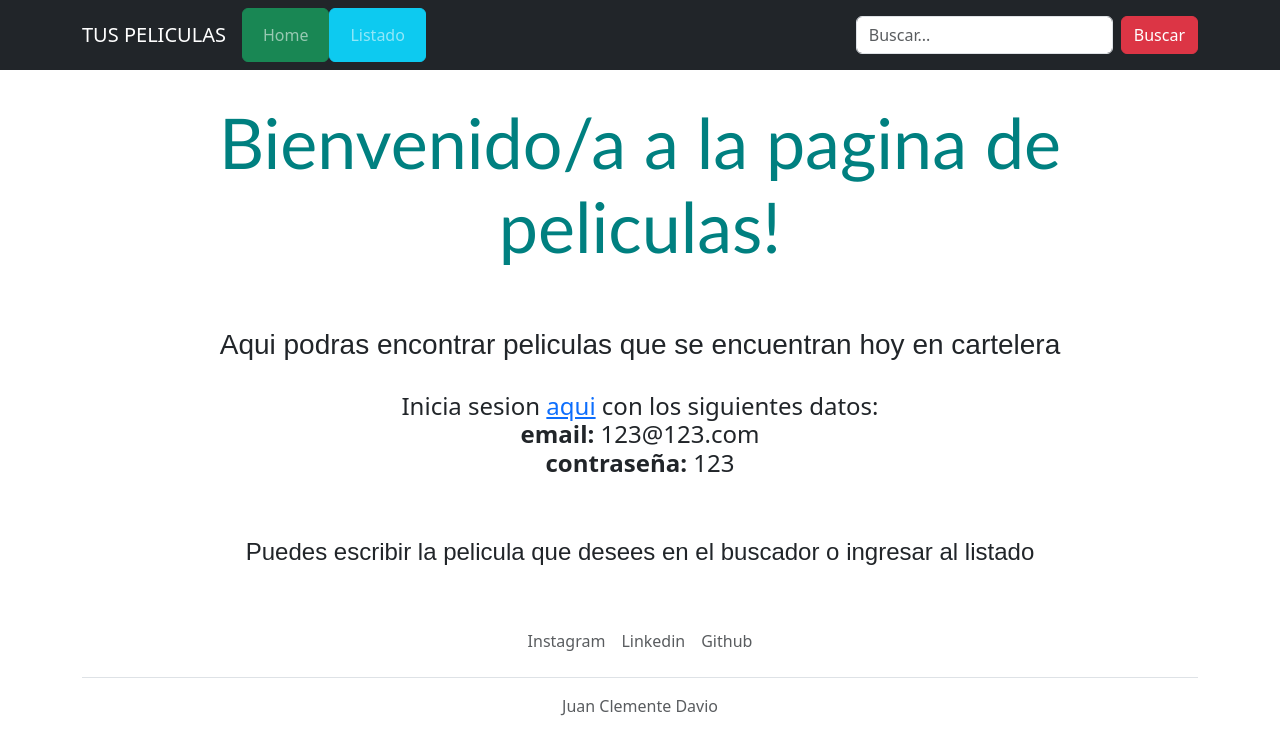
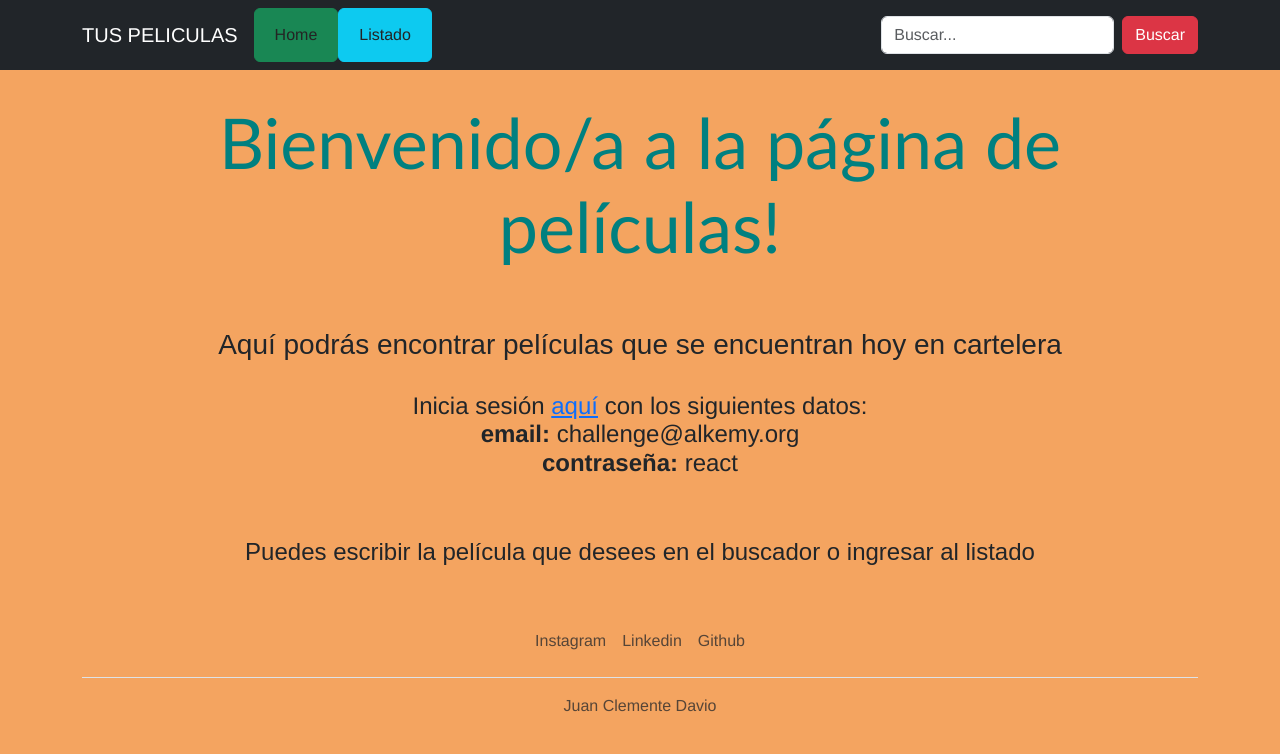
Before and after one commit to skatuperichu/movies-page-alchemy-challenge, a React (Create React App) app: page / in a window 1280 px wide. Shown: the top 754 px of the page. Built offline with nearby package versions, Linux system fonts and the light colour scheme.

Commit message:
Favourite button

```diff
--- a/src/App.js
+++ b/src/App.js
@@ -12,9 +12,13 @@ import Home from "./components/Home";
 //Styles
 import "bootstrap/dist/css/bootstrap.min.css";
 import "./styles/body.css";
+import "./styles/app.css";
 import Buscador from "./components/Buscador";
 
 function App() {
+  const addOrRemoveFromFavs = () => {
+    console.log("jooooya");
+  };
   return (
     <>
       <div>
@@ -22,10 +26,13 @@ function App() {
         <div className="body-container">
           <Routes>
             <Route path="/" element={<Home />}></Route>
+            <Route path="/login" element={<Login />} />
+            <Route
+              path="/listado"
+              element={<Listado addOrRemoveFromFavs={addOrRemoveFromFavs} />}
+            />
+            <Route path="/detalle" element={<Detalle />} />
             <Route path="/buscador" element={<Buscador />} />
-            <Route path="/login" element={<Login />} />
-            <Route path="/listado" element={<Listado />} />
-            <Route path="/detalle" element={<Detalle />} />
             <Route path="/resultados" element={<Resultados />} />
           </Routes>
         </div>
--- a/src/components/Buscador.js
+++ b/src/components/Buscador.js
@@ -1,5 +1,5 @@
 import swal from "@sweetalert/with-react";
-import { useNavigate, Link } from "react-router-dom";
+import { useNavigate } from "react-router-dom";
 
 function Buscador() {
   let token = sessionStorage.getItem("token") || null;
@@ -20,12 +20,15 @@ function Buscador() {
     if (keyword.length === 0 && token) {
       swal(<h5>Tienes que escribir una palabra clave</h5>);
       return;
+    } else {
+      e.currentTarget.keyword.value = "";
+      navigate(`/resultados?palabra-clave=${keyword}`); // le asigno al URL con ? un Query String llamado palabra-clave que es = a la variable keyword creada en linea 10. Luego el resultado toma este valor.
     }
   }; /*esto me retorna el input completo. currenTarget es el formulario
   como tal, y como estoy en un formulario yo puedo acceder a sus inputs a traves de su atributo "name"
    que es "keyword", esto lo escribi en <input>. value captura lo que se escriba.
    trim() es un metodo que remueve los espacios que hay antes o despues de un string. Esto me sirve para que
-   cobre el swal no considere strings a espacios en blanco*/
+   el swal no considere strings a espacios en blanco*/
   return (
     <form className="d-flex align-items-center" onSubmit={submitHandler}>
       <label className="form-label mb-0 mx-2 ">
--- a/src/components/Detalle.js
+++ b/src/components/Detalle.js
@@ -81,7 +81,7 @@ function Detalle() {
                 <li>
                   <p>
                     <i>
-                      Para más información ingresa
+                      Para más información ingresa {`${" "}`}
                       <Link to={`${movie.homepage}`}>aquí</Link>
                     </i>
                   </p>
--- a/src/components/Header.js
+++ b/src/components/Header.js
@@ -28,14 +28,22 @@ function Header() {
             <ul className="navbar-nav">
               <li className="nav-item">
                 <button type="button" className="btn btn-success">
-                  <Link className="nav-link" to="/">
+                  <Link
+                    className="nav-link"
+                    to="/"
+                    style={{ color: "#242424" }}
+                  >
                     Home
                   </Link>
                 </button>
               </li>
               <li className="nav-item">
                 <button type="button" className="btn btn-info">
-                  <Link className="nav-link" to="/listado">
+                  <Link
+                    className="nav-link"
+                    to="/listado"
+                    style={{ color: "#242424" }}
+                  >
                     Listado
                   </Link>
                 </button>
--- a/src/components/Home.js
+++ b/src/components/Home.js
@@ -5,22 +5,22 @@ function Home() {
     <>
       <section className="container">
         <div>
-          <h2 className="home-text1">Bienvenido/a a la pagina de peliculas!</h2>
+          <h2 className="home-text1">Bienvenido/a a la página de películas!</h2>
         </div>
         <div>
           <h3 className="home-text2">
-            Aqui podras encontrar peliculas que se encuentran hoy en cartelera
+            Aquí podrás encontrar películas que se encuentran hoy en cartelera
           </h3>
           <h4 className="home-text3">
-            Inicia sesion <Link to="/login">aqui</Link> con los siguientes
+            Inicia sesión <Link to="/login">aquí</Link> con los siguientes
             datos:
             <h4>
-              <b>email:</b> 123@123.com <br />
-              <b>contraseña:</b> 123
+              <b>email:</b> challenge@alkemy.org <br />
+              <b>contraseña:</b> react
             </h4>
           </h4>
           <h4 className="home-text2">
-            Puedes escribir la pelicula que desees en el buscador o ingresar al
+            Puedes escribir la película que desees en el buscador o ingresar al
             listado
           </h4>
         </div>
--- a/src/components/Listado.js
+++ b/src/components/Listado.js
@@ -3,9 +3,9 @@ import { useEffect, useState } from "react";
 import axios from "axios";
 import swal from "@sweetalert/with-react";
 
-function Listado() {
+function Listado(props) {
   let token = sessionStorage.getItem("token"); // el token puede ser un string o null.
-
+  console.log(props);
   //LLAMADA A LA API:
 
   const [moviesList, setMoviesList] = useState([]);
@@ -17,6 +17,7 @@ function Listado() {
       .get(endPoint)
       .then((response) => {
         const dataDeLaApi = response.data;
+        console.log(dataDeLaApi);
         setMoviesList(dataDeLaApi.results);
       })
       .catch((error) => {
@@ -40,16 +41,22 @@ function Listado() {
       <div className="row">
         {moviesList.map((oneMovie, indice) => {
           return (
-            <div className="col-md-3" key={indice}>
+            <div className="col-md-4" key={indice}>
               <div className="card my-4">
                 <img
                   src={`https://image.tmdb.org/t/p/w500/${oneMovie.poster_path}`}
                   className="card-img-top"
                   alt="..."
                 />
+                <button
+                  className="favourite-btn"
+                  onClick={props.addOrRemoveFromFavs}
+                >
+                  🖤
+                </button>
                 <div className="card-body">
                   <h5 className="card-title">{oneMovie.title}</h5>
-                  <p>Popularidad: {oneMovie.popularity}</p>
+                  <p>Estreno: {oneMovie.release_date}</p>
                   <p className="card-text">
                     {oneMovie.overview.substring(0, 200)}...
                   </p>
--- a/src/components/Login.js
+++ b/src/components/Login.js
@@ -1,6 +1,6 @@
 import axios from "axios"; // axios me permite hacer peticiones http para recibir apis
 import swal from "@sweetalert/with-react";
-import { useNavigate, Navigate } from "react-router-dom";
+import { useNavigate } from "react-router-dom";
 
 function Login() {
   const navigate = useNavigate(); //como es un Hook lo guardo en una variable
--- a/src/components/Resultados.js
+++ b/src/components/Resultados.js
@@ -1,5 +1,68 @@
+import { useEffect, useState } from "react";
+import { Link } from "react-router-dom";
+import axios from "axios";
+import swal from "sweetalert";
+
 function Resultados() {
-  return <h2>Seccion de resultados</h2>;
+  let query = new URLSearchParams(window.location.search);
+  let keyword = query.get("palabra-clave");
+  // https://api.themoviedb.org/3/search/movie?api_key=291df7c7a5b8101ef8c6e54198884ab3&language=en-US&page=1&include_adult=false
+
+  const [moviesResults, setMoviesResults] = useState([]);
+
+  useEffect(() => {
+    const endPoint = `https://api.themoviedb.org/3/search/movie?api_key=291df7c7a5b8101ef8c6e54198884ab3&language=es-ES&query=${keyword}`;
+    axios
+      .get(endPoint)
+      .then((response) => {
+        const moviesArray = response.data.results;
+        setMoviesResults(moviesArray);
+        if (moviesArray.length === 0) {
+          swal(
+            <div>
+              <h3>Ups! Tu busqueda no ha tenido resultados</h3>
+              <h4>Por favor intenta con otra palabra</h4>
+            </div>
+          );
+        }
+      })
+      .catch((error) => {
+        console.log(error);
+      });
+  }, [keyword]);
+
+  return (
+    <>
+      <h2>Resultados con: "{keyword}" </h2>
+
+      <div className="row">
+        {moviesResults.map((moviesResults, indice) => {
+          return (
+            <div className="col-md-3" key={indice}>
+              <div className="card my-4">
+                <img
+                  src={`https://image.tmdb.org/t/p/w500/${moviesResults.poster_path}`}
+                  className="card-img-top"
+                  alt="..."
+                />
+                <div className="card-body">
+                  <h5 className="card-title">{moviesResults.title}</h5>
+                  <p>Estreno: {moviesResults.release_date}</p>
+
+                  <Link
+                    to={`/detalle?movieID=${moviesResults.id}`}
+                    className="btn btn-primary"
+                  >
+                    Conoce más
+                  </Link>
+                </div>
+              </div>
+            </div> // my-4 es margen de arriba y de abajo, 4 rem.
+          );
+        })}
+      </div>
+    </>
+  );
 }
 
 export default Resultados;
--- /dev/null
+++ b/src/styles/app.css
@@ -0,0 +1,19 @@
+body {
+  background-color: sandybrown;
+  font-family: "Franklin Gothic Medium", "Arial Narrow", Arial, sans-serif;
+}
+
+.favourite-btn {
+  width: 30px;
+  height: 30px;
+  background-color: #f2f2f2;
+  border-radius: 30px;
+  display: flex;
+  justify-content: center;
+  align-items: center;
+  position: absolute;
+  right: 10px;
+  top: 10px;
+  border: none;
+  font-size: 13px;
+}
```
Also changed, not shown: src/styles/body.css (+0 -13 lines).
